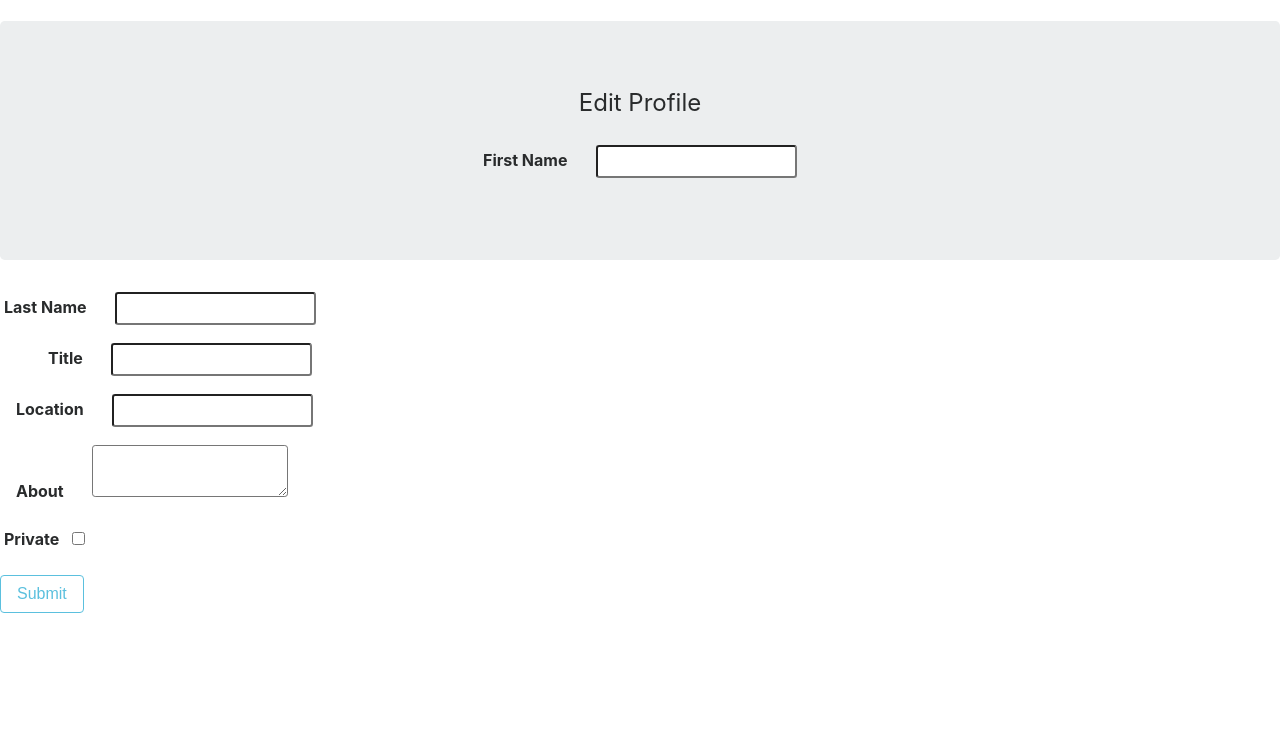
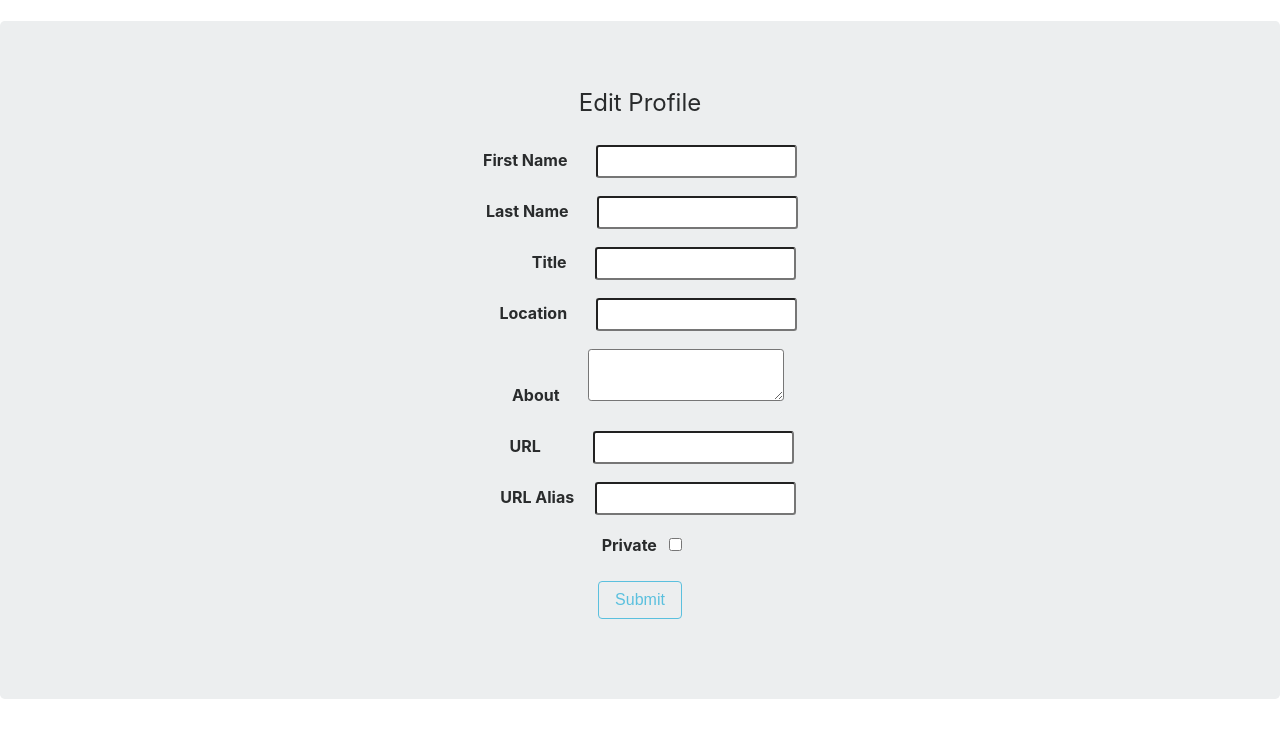
Before and after one commit to MohamadMaarouf/myfitnessdiary, a Flask app: template templates/edit_profiles.html in a window 1280 px wide. Shown: the part 99-830 px from the top of the page. Before the commit the page ends 712 px from the top, so only its background shows below. Run offline with Flask 2, Linux system fonts and the light colour scheme; tables that the repository leaves empty hold one stand-in row (values such as "Sample post"); the template is opened without the code that fills it: values that come from a table or form of the project are taken from there, most other values are stand-ins (such as "Sample title", 1, 10 or a date in 2020); some libraries are stand-ins or nearby versions.

Commit message:
finished adding url field to profile/edit profile

```diff
--- a/flaskr.py
+++ b/flaskr.py
@@ -143,6 +143,12 @@ class ProfileUser():
         if (self.role == 'student'):
             self.grad_date = row[14]
             self.gpa = row[15]
+            self.alias = row[18]
+        elif (self.role == 'sponsor'):
+            self.alias = row[15]
+        elif (self.role == 'faculty'):
+            self.alias = row[15]
+
 #   End class
 
 #   Flask-Login login_manager
@@ -407,22 +413,19 @@ def edit_profile():
                 form = forms.EditProfileS()
         if (request.method == 'GET'):
             if(current_user.role == 'faculty'):
-                sql = "SELECT first_name, last_name, title, department, location, about, private FROM faculty WHERE user_id = %s" % (user_id)
-                first_name, last_name, user_title, department, location, about, private = db.query('PULL', sql)[0]
-                form.first_name.data, form.last_name.data, form.user_title.data, form.department.data, form.location.data, form.about.data, form.private.data = first_name, last_name, user_title, department, location, about, private
+                sql = "SELECT first_name, last_name, title, department, location, about, private, url, alias FROM faculty WHERE user_id = %s" % (user_id)
+                form.first_name.data, form.last_name.data, form.user_title.data, form.department.data, form.location.data, form.about.data, form.private.data, form.url.data, form.alias.data = db.query('PULL', sql)[0]
                 return render_template('edit_profilef.html', title='Edit Profile', form=form)
 
             elif(current_user.role == 'student'):
-                sql = "SELECT first_name, last_name, title, major, location, about, education, additional, graduation_date, GPA, private FROM student WHERE user_id = %s" % (user_id)
-                first_name, last_name, user_title, major, location, about, education, skills, grad_date, gpa, private = db.query('PULL', sql)[0]
-                form.first_name.data, form.last_name.data, form.user_title.data, form.major.data, form.location.data, form.about.data, form.education.data, form.skills.data, form.grad_date.data, form.gpa.data, form.private.data = first_name, last_name, user_title, major, location, about, education, skills, grad_date, gpa, private
-                return render_template('edit_profiles.html', title='Edit Profile', form=form, first_name = first_name, user_title=user_title, major = major, location=location, about=about, education=education, skills=skills, grad_date = grad_date, gpa=gpa, private=private)
+                sql = "SELECT first_name, last_name, title, major, location, about, education, additional, graduation_date, GPA, private, url, alias FROM student WHERE user_id = %s" % (user_id)
+                form.first_name.data, form.last_name.data, form.user_title.data, form.major.data, form.location.data, form.about.data, form.education.data, form.skills.data, form.grad_date.data, form.gpa.data, form.private.data, form.url.data, form.alias.data = db.query('PULL', sql)[0]
+                return render_template('edit_profiles.html', title='Edit Profile', form=form)
 
             elif(current_user.role == 'sponsor'):
-                sql = "SELECT first_name, last_name, title, company, about, education, additional, private FROM sponsor WHERE user_id =  %s" % (user_id)
-                first_name, last_name, user_title, company, about, education, skills, private = db.query('PULL', sql)[0]
-                form.first_name.data, form.last_name.data, form.user_title.data, form.company.data, form.about.data, form.education.data, form.skills.data, form.private.data = first_name, last_name, user_title, company, about, education, skills, private
-                return render_template('edit_profilesp.html', title='Edit Profile', form=form, first_name = first_name, last_name = last_name, user_title = user_title, company = company, about=about, education=education, skills=skills, private=private)
+                sql = "SELECT first_name, last_name, title, company, about, education, additional, private, url, alias FROM sponsor WHERE user_id =  %s" % (user_id)
+                form.first_name.data, form.last_name.data, form.user_title.data, form.company.data, form.about.data, form.education.data, form.skills.data, form.private.data, form.url.data, form.alias.data = db.query('PULL', sql)[0]
+                return render_template('edit_profilesp.html', title='Edit Profile', form=form)
         else:
             if(current_user.role == 'faculty'):
                 new_private = str(form.private.data)
@@ -430,7 +433,7 @@ def edit_profile():
                     flag = True
                 else:
                     flag = False
-                sql = "UPDATE faculty SET first_name = '%s', last_name = '%s', title = '%s', department = '%s', location = '%s', about = '%s', private = %s WHERE user_id = %s" % (form.first_name.data, form.last_name.data, form.user_title.data, form.department.data, form.location.data, form.about.data, flag, user_id)
+                sql = "UPDATE faculty SET first_name = '%s', last_name = '%s', title = '%s', department = '%s', location = '%s', about = '%s', private = %s, url = '%s', alias = '%s' WHERE user_id = %s" % (form.first_name.data, form.last_name.data, form.user_title.data, form.department.data, form.location.data, form.about.data, flag, form.url.data, form.alias.data, user_id)
                 db.engine.execute(sql)
                 return redirect(url_for('profile', user_id=current_user.id))
             elif(current_user.role == 'student'):
@@ -439,7 +442,7 @@ def edit_profile():
                     flag = True
                 else:
                     flag = False
-                sql = "UPDATE student SET first_name = '%s', last_name= '%s', title = '%s', major = '%s', location = '%s', about = '%s', education = '%s', additional = '%s', graduation_date = '%s', gpa = '%s', private = %s WHERE user_id = %s" % (form.first_name.data, form.last_name.data, form.user_title.data, form.major.data, form.location.data, form.about.data, form.education.data, form.skills.data, form.grad_date.data, form.gpa.data, flag, user_id)
+                sql = "UPDATE student SET first_name = '%s', last_name= '%s', title = '%s', major = '%s', location = '%s', about = '%s', education = '%s', additional = '%s', graduation_date = '%s', gpa = '%s', private = %s, url = '%s', alias = '%s' WHERE user_id = %s" % (form.first_name.data, form.last_name.data, form.user_title.data, form.major.data, form.location.data, form.about.data, form.education.data, form.skills.data, form.grad_date.data, form.gpa.data, flag, form.url.data, form.alias.data,  user_id)
                 db.engine.execute(sql)
                 return redirect(url_for('profile', user_id=current_user.id))
             elif(current_user.role == 'sponsor'):
@@ -448,7 +451,7 @@ def edit_profile():
                     flag = True
                 else:
                     flag = False
-                sql = "UPDATE sponsor SET first_name = '%s', last_name = '%s', title = '%s', company = '%s', about = '%s', education = '%s', additional = '%s', private = %s WHERE user_id = %s" % (form.first_name.data, form.last_name.data, form.user_title.data, form.company.data, form.about.data, form.education.data, form.skills.data, flag, user_id)
+                sql = "UPDATE sponsor SET first_name = '%s', last_name = '%s', title = '%s', company = '%s', about = '%s', education = '%s', additional = '%s', private = %s, url = '%s', alias = '%s' WHERE user_id = %s" % (form.first_name.data, form.last_name.data, form.user_title.data, form.company.data, form.about.data, form.education.data, form.skills.data, flag, form.url.data, form.alias.data, user_id)
                 db.engine.execute(sql)
                 return redirect(url_for('profile', user_id=current_user.id))
 
--- a/modules/forms.py
+++ b/modules/forms.py
@@ -56,6 +56,8 @@ class EditProfileF(FlaskForm):
     department = StringField('Department', validators=[Length(min=0, max=40)])
     location = StringField('Location', validators = [Length(min=0, max = 15)])
     about = TextAreaField('About', validators=[Length(min=0, max=140)])
+    url = StringField('URL', validators=[Length(min=0, max=100)])
+    alias = StringField('URL Alias', validators=[Length(min=0, max=100)])
     private = BooleanField('Private')
     submit = SubmitField('Submit')
 
@@ -70,6 +72,8 @@ class EditProfileS(FlaskForm):
     about = TextAreaField('About', validators=[Length(min=0, max=140)])
     skills = TextAreaField('Skills', validators=[Length(min=0, max=140)])
     education = TextAreaField('Education', validators=[Length(min=0, max=140)])
+    url = StringField('URL', validators=[Length(min=0, max=100)])
+    alias = StringField('URL Alias', validators=[Length(min=0, max=100)])
     private = BooleanField('Private')
     submit = SubmitField('Submit')
 
@@ -81,5 +85,7 @@ class EditProfileSp(FlaskForm):
     about = TextAreaField('About', validators=[Length(min=0, max=140)])
     education = TextAreaField('Education', validators=[Length(min=0, max=140)])
     skills = TextAreaField('Skills', validators=[Length(min=0, max=140)])
+    url = StringField('URL', validators=[Length(min=0, max=100)])
+    alias = StringField('URL Alias', validators=[Length(min=0, max=100)])
     private = BooleanField('Private')
     submit = SubmitField('Submit')
--- a/templates/edit_profiles.html
+++ b/templates/edit_profiles.html
@@ -4,12 +4,11 @@
 
 {% block content %}
 
-
+<div class="content-section text-center jumbotron">
 <form action="" method="POST">
-<div class="content-section text-center jumbotron">
         {{ form.hidden_tag() }}
 <legend class="border-bottom mb-4 text-center">Edit Profile</legend>
-<fieldset class="form-group">
+<div class="form-group">
     <b>{{ form.first_name.label(class="form-control-label mr-4") }}</b>
     {% if form.first_name.errors %}
     <b>{{ form.first_name(class="form-control-sm is-invalid") }}</b>
@@ -22,7 +21,6 @@
     <b>{{ form.first_name(class="form-control-sm") }}</b>
     {% endif %}
 </div>
-</fieldset>
 
 <div class="form-group">
     <b>{{ form.last_name.label(class="form-control-label mr-4 ml-1") }}</b>
@@ -151,6 +149,34 @@
 </div>
 
 <div class="form-group">
+        <b>{{ form.url.label(class="form-control-label mr-5 ml-4") }}</b>
+        {% if form.url.errors %}
+        <b>{{ form.url(class="form-control-sm is-invalid") }}</b>
+        <div class="invalid-feedback">
+            {% for error in form.url.errors%}
+            <span>{{ error }}</span>
+            {% endfor %}
+        </div>
+        {% else %}
+        <b>{{ form.url(class="form-control-sm") }}</b>
+        {% endif %}
+</div>
+
+<div class="form-group">
+        <b>{{ form.alias.label(class="form-control-label mr-3 ml-3") }}</b>
+        {% if form.alias.errors %}
+        <b>{{ form.alias(class="form-control-sm is-invalid") }}</b>
+        <div class="invalid-feedback">
+            {% for error in form.alias.errors%}
+            <span>{{ error }}</span>
+            {% endfor %}
+        </div>
+        {% else %}
+        <b>{{ form.alias(class="form-control-sm") }}</b>
+        {% endif %}
+</div>
+
+<div class="form-group">
     <b>{{ form.private.label(class="form-control-label mr-2 ml-1") }}</b>
     {% if form.private.errors %}
     <b>{{ form.private(class="form-control-sm is-invalid") }}</b>
```
Also changed, not shown: templates/edit_profilef.html (+29 -0 lines), templates/edit_profilesp.html (+28 -0 lines), templates/profile.html (+12 -9 lines).
